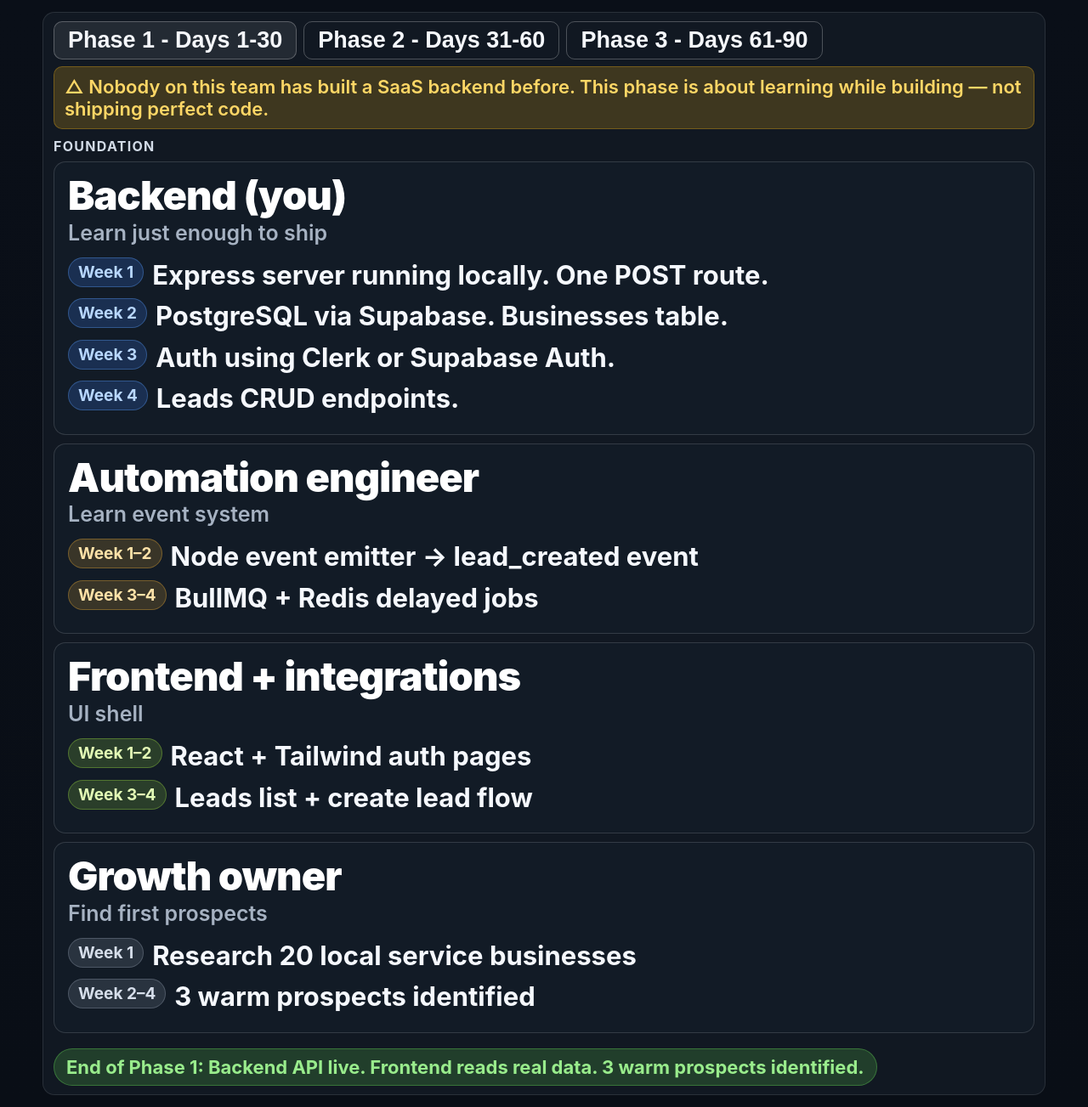
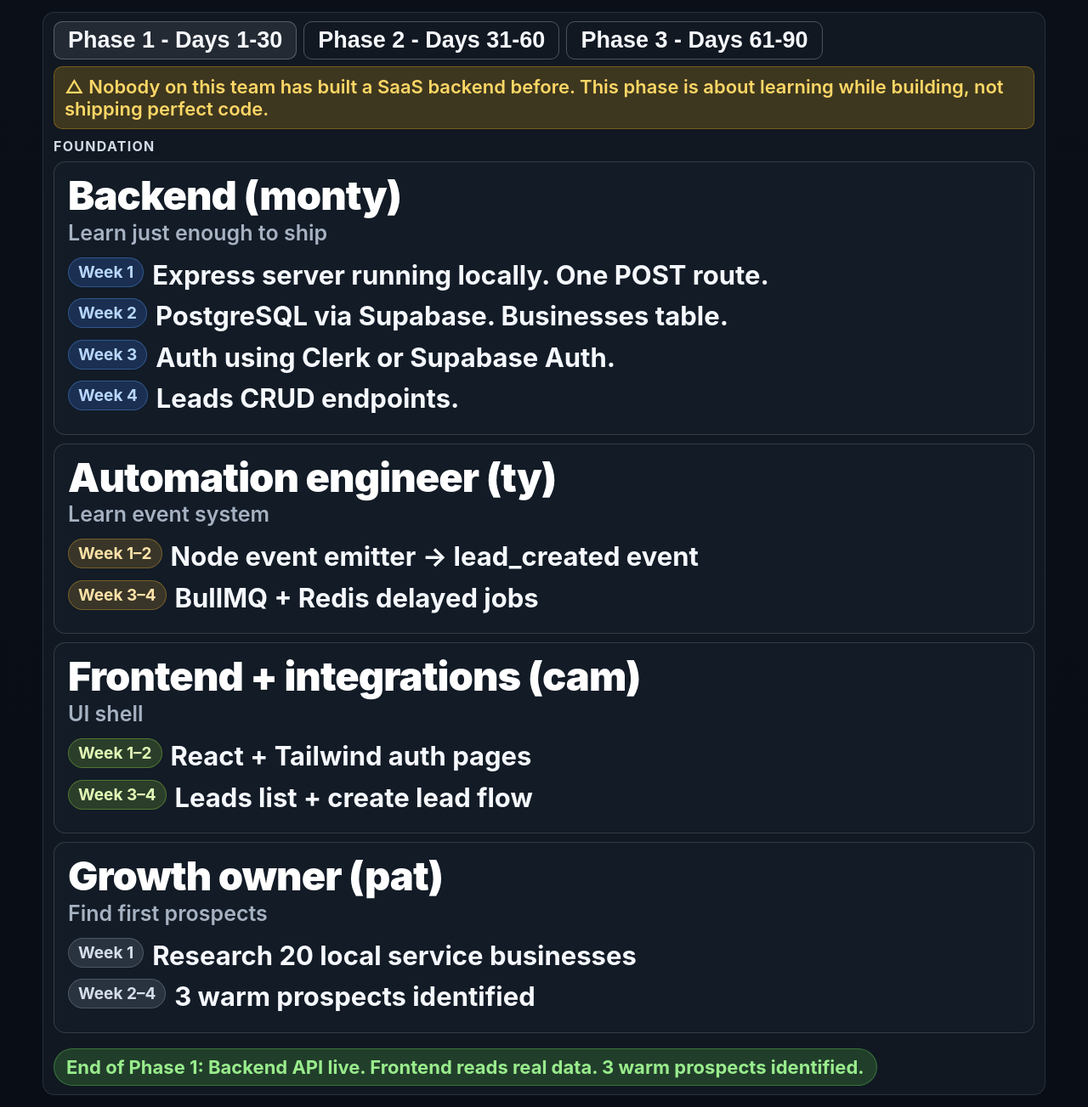
Before and after one commit to halfsins/90dayroadmap, a React (Vite) app: page / in a window 1280 px wide. Shown: the whole page at 85% size. Built offline with nearby package versions, Linux system fonts and the light colour scheme.

Commit message:
Add warning indicator back

```diff
--- a/src/App.jsx
+++ b/src/App.jsx
@@ -7,12 +7,12 @@ export default function RoadmapDashboard() {
     {
       title: "Foundation",
       warning:
-        "Nobody on this team has built a SaaS backend before. This phase is about learning while building — not shipping perfect code.",
+        "Nobody on this team has built a SaaS backend before. This phase is about learning while building, not shipping perfect code.",
       milestone:
         "End of Phase 1: Backend API live. Frontend reads real data. 3 warm prospects identified.",
       blocks: [
         {
-          title: "Backend (you)",
+          title: "Backend (monty)",
           sub: "Learn just enough to ship",
           rows: [
             ["Week 1", "Express server running locally. One POST route."],
@@ -22,7 +22,7 @@ export default function RoadmapDashboard() {
           ],
         },
         {
-          title: "Automation engineer",
+          title: "Automation engineer (ty)",
           sub: "Learn event system",
           rows: [
             ["Week 1–2", "Node event emitter → lead_created event"],
@@ -30,7 +30,7 @@ export default function RoadmapDashboard() {
           ],
         },
         {
-          title: "Frontend + integrations",
+          title: "Frontend + integrations (cam)",
           sub: "UI shell",
           rows: [
             ["Week 1–2", "React + Tailwind auth pages"],
@@ -38,7 +38,7 @@ export default function RoadmapDashboard() {
           ],
         },
         {
-          title: "Growth owner",
+          title: "Growth owner (pat)",
           sub: "Find first prospects",
           rows: [
             ["Week 1", "Research 20 local service businesses"],
@@ -53,7 +53,7 @@ export default function RoadmapDashboard() {
         "End of Phase 2: Full CRM working. SMS integrated. 1 real business using it manually.",
       blocks: [
         {
-          title: "Backend (you)",
+          title: "Backend (monty)",
           sub: "Multi-tenant CRM API",
           rows: [
             ["Week 5–6", "Add business_id isolation"],
@@ -62,7 +62,7 @@ export default function RoadmapDashboard() {
           ],
         },
         {
-          title: "Automation engineer",
+          title: "Automation engineer (ty)",
           sub: "IF/THEN engine",
           rows: [
             ["Week 5–6", "lead_created triggers event"],
@@ -70,7 +70,7 @@ export default function RoadmapDashboard() {
           ],
         },
         {
-          title: "Frontend + integrations",
+          title: "Frontend + integrations (cam)",
           sub: "CRM dashboard",
           rows: [
             ["Week 5–6", "Kanban pipeline UI"],
@@ -78,7 +78,7 @@ export default function RoadmapDashboard() {
           ],
         },
         {
-          title: "Growth owner",
+          title: "Growth owner (pat)",
           sub: "Manual onboarding",
           rows: [["Week 5–8", "Onboard 1 real business"]],
         },
@@ -90,7 +90,7 @@ export default function RoadmapDashboard() {
         "End of Day 90: 3 paying customers. Automated DM replies working in production.",
       blocks: [
         {
-          title: "Backend (you)",
+          title: "Backend (monty)",
           sub: "Stability + roles",
           rows: [
             ["Week 9–10", "RBAC + bug fixes"],
@@ -98,7 +98,7 @@ export default function RoadmapDashboard() {
           ],
         },
         {
-          title: "Automation engineer",
+          title: "Automation engineer (ty)",
           sub: "Workflow engine",
           rows: [
             ["Week 9–10", "trigger → condition → action chains"],
@@ -106,7 +106,7 @@ export default function RoadmapDashboard() {
           ],
         },
         {
-          title: "Frontend + integrations",
+          title: "Frontend + integrations (cam)",
           sub: "Automation builder",
           rows: [
             ["Week 9–10", "rule builder UI"],
@@ -114,7 +114,7 @@ export default function RoadmapDashboard() {
           ],
         },
         {
-          title: "Growth owner",
+          title: "Growth owner (pat)",
           sub: "Revenue",
           rows: [["Week 9–12", "3 paying customers ($50/mo+)"]],
         },
@@ -125,22 +125,15 @@ export default function RoadmapDashboard() {
   const phase = phases[active];
   const tabLabels = ["Days 1-30", "Days 31-60", "Days 61-90"];
   const chipTone = (title) => {
-    if (title.includes("Backend")) {
-      return "chip-backend";
-    }
-    if (title.includes("Automation")) {
-      return "chip-automation";
-    }
-    if (title.includes("Frontend")) {
-      return "chip-frontend";
-    }
+    if (title.includes("Backend")) return "chip-backend";
+    if (title.includes("Automation")) return "chip-automation";
+    if (title.includes("Frontend")) return "chip-frontend";
     return "chip-growth";
   };
 
   return (
     <div className="roadmap-page">
       <div className="roadmap-shell">
-
         <div className="tabs-row">
           {phases.map((p, i) => (
             <button
@@ -153,16 +146,13 @@ export default function RoadmapDashboard() {
           ))}
         </div>
 
-        {phase.warning && (
-          <div className="warning-banner">{`△ ${phase.warning}`}</div>
-        )}
+        {phase.warning && <div className="warning-banner">{`△ ${phase.warning}`}</div>}
         <p className="phase-kicker">{phase.title}</p>
 
         {phase.blocks.map((block, i) => (
           <div key={i} className="role-card">
             <h2 className="role-title">{block.title}</h2>
             <p className="role-subtitle">{block.sub}</p>
-
             {block.rows.map((r, idx) => (
               <div key={idx} className="row-item">
                 <span className={`week-chip ${chipTone(block.title)}`}>{r[0]}</span>
```
